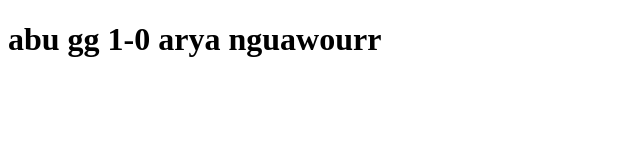
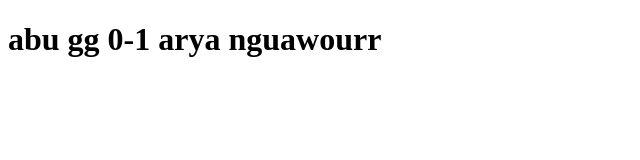
Before and after one commit to Aryaa-ds/Aryaa-ds.github.io, a plain HTML site: page index.html in a window 1280 px wide. Shown: the full height of the page, 0-640 px from the left. Drawn offline with Linux system fonts and the light colour scheme.

Commit message:
Update index.html

```diff
--- a/index.html
+++ b/index.html
@@ -6,6 +6,6 @@
     <title>Document</title>
 </head>
 <body>
-    <h1>abu gg 1-0 arya nguawourr</h1>
+    <h1>abu gg 0-1 arya nguawourr</h1>
 </body>
 </html>
```
